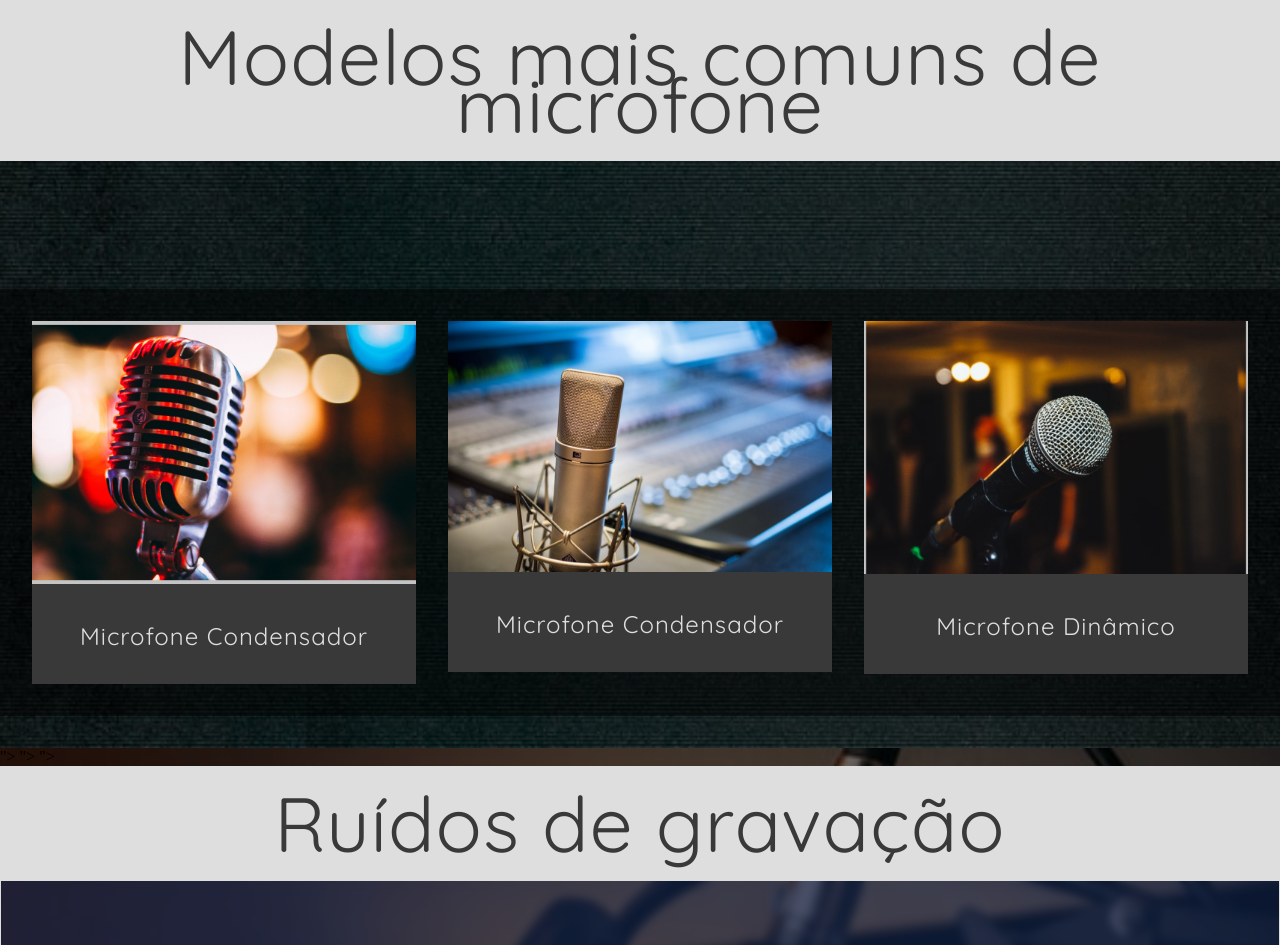
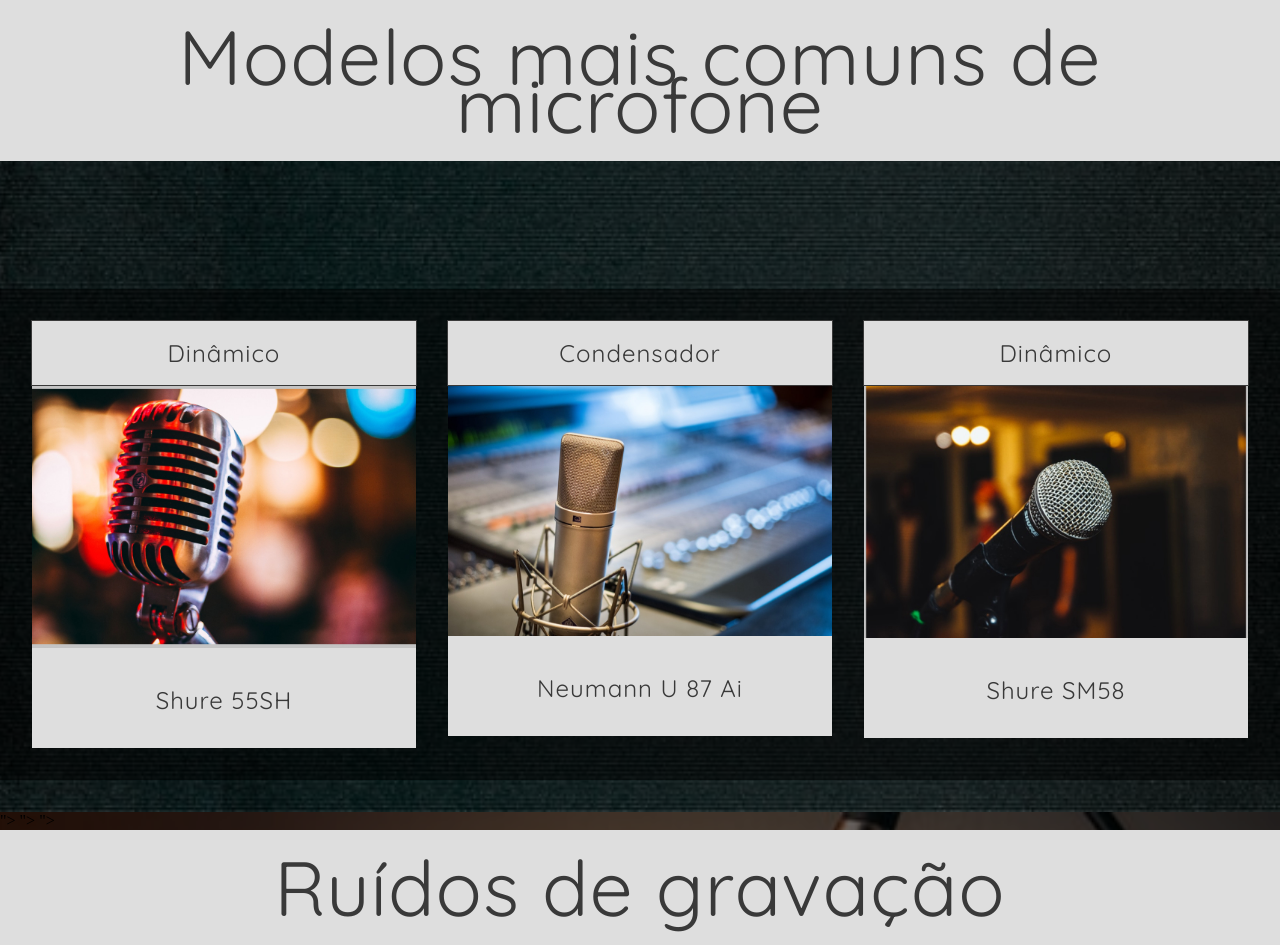
Before and after one commit to leoalexdeveloper/manual, a PHP site: page / in a window 1280 px wide. Shown: the part 1059-2004 px from the top of the page. Run offline with PHP 8.4, Linux system fonts and the light colour scheme; some libraries are stand-ins or nearby versions.

Commit message:
change card color letter and background

```diff
--- a/App/View/Html/Manual/Body.php
+++ b/App/View/Html/Manual/Body.php
@@ -29,7 +29,8 @@
     <div class="dark-layer"></div>
     <h1 class="title-margin-top-fix">Modelos mais comuns de microfone</h1>
     <div class="card-envelope">
-    <article class="c-card" data-model="condensador">
+    <article class="c-card" data-model="dinamico">
+    <p>Dinâmico</p>
         <picture>
             <source media="(max-width:1024px)" srcset="<?php echo SITE . "Public/Img/Manual/1024/Microfone-condenser-2.jpg"; ?>">
             <source media="(max-width:768px)" srcset="<?php echo SITE . "Public/Img/Manual/768/Microfone-condenser-2.jpg"; ?>">
@@ -37,9 +38,10 @@
             <img src="<?php echo SITE . "Public/Img/Manual/Microfone-condenser-2.jpg"; ?>" alt="">
         </picture>
 
-        <h3>Microfone Condensador</h3>
+        <h3>Shure 55SH</h3>
     </article>
     <article class="c-card" data-model="condensador">
+    <p>Condensador</p>
     <picture>
             <source media="(max-width:1024px)" srcset="<?php echo SITE . "Public/Img/Manual/1024/Microfone-condenser-1.jpg"; ?>">
             <source media="(max-width:768px)" srcset="<?php echo SITE . "Public/Img/Manual/768/Microfone-condenser-1.jpg"; ?>">
@@ -47,9 +49,10 @@
             <img src="<?php echo SITE . "Public/Img/Manual/Microfone-condenser-1.jpg"; ?>" alt="">
         </picture>
 
-        <h3>Microfone Condensador</h3>
+        <h3>Neumann U 87 Ai</h3>
     </article>
     <article class="c-card" data-model="dinamico">
+    <p>Dinâmico</p>
     <picture>
             <source media="(max-width:1024px)" srcset="<?php echo SITE . "Public/Img/Manual/1024/Microfone-dinamico-1.jpg"; ?>">
             <source media="(max-width:768px)" srcset="<?php echo SITE . "Public/Img/Manual/768/Microfone-dinamico-1.jpg"; ?>">
@@ -57,7 +60,7 @@
             <img src="<?php echo SITE . "Public/Img/Manual/Microfone-dinamico-1.jpg"; ?>" alt="">
         </picture>
 
-        <h3>Microfone Dinâmico</h3>
+        <h3>Shure SM58</h3>
     </article>
     </div>
 </section>
--- a/Public/Css/Manual/Manual.css
+++ b/Public/Css/Manual/Manual.css
@@ -1,5 +1,6 @@
 @import url("https://fonts.googleapis.com/css2?family=Quicksand:wght@700&display=swap");
 @import url("https://fonts.googleapis.com/css2?family=Quicksand:wght@400;700&display=swap");
+@import url("https://fonts.googleapis.com/css2?family=Quicksand:wght@300;400;700&display=swap");
 @import url("https://fonts.googleapis.com/css2?family=Quicksand:wght@300;400;700&display=swap");
 @import url("https://fonts.googleapis.com/css2?family=Quicksand:wght@300;400;700&display=swap");
 @import url("https://fonts.googleapis.com/css2?family=Quicksand:wght@300;400;500;700&display=swap");
@@ -317,7 +318,7 @@ p {
   -ms-flex-wrap: wrap;
       flex-wrap: wrap;
   padding: 1rem;
-  background: rgba(0, 0, 0, 0.5);
+  background-color: rgba(0, 0, 0, 0.5);
   margin-top: 10%;
 }
 
@@ -328,7 +329,7 @@ p {
       -ms-flex-positive: 1;
           flex-grow: 1;
   margin: 1rem;
-  background-color: #393939;
+  background-color: #DEDEDE;
   text-align: center;
   cursor: pointer;
   -webkit-transition: 0.2s ease-in;
@@ -358,6 +359,22 @@ p {
      object-position: center;
 }
 
+.card-envelope .c-card > p {
+  width: 100%;
+  height: auto;
+  font-family: "Quicksand", sans-serif;
+  font-size: clamp(0.2rem, calc(0.7rem + 1vw), 2rem);
+  font-style: initial;
+  font-variant: initial;
+  font-weight: initial;
+  color: #393939;
+  line-height: 2rem;
+  letter-spacing: 1px;
+  padding: 1rem;
+  background-color: #DEDEDE;
+  outline: 0.1rem solid #393939;
+}
+
 .card-envelope .c-card > h3 {
   width: 100%;
   height: auto;
@@ -366,7 +383,7 @@ p {
   font-style: initial;
   font-variant: initial;
   font-weight: initial;
-  color: #DEDEDE;
+  color: #393939;
   line-height: 2rem;
   letter-spacing: 1px;
   padding: 2rem;
@@ -398,11 +415,6 @@ p {
 .card-envelope .c-card:hover {
   -webkit-transform: scale(1.05);
           transform: scale(1.05);
-  background-color: #DEDEDE;
-}
-
-.card-envelope .c-card:hover > h3 {
-  color: #393939;
 }
 
 @media print {
--- a/Public/Css/Manual/Manual.scss
+++ b/Public/Css/Manual/Manual.scss
@@ -205,7 +205,7 @@ p{
     @include size(100%, auto);
     @include flex(row, space-around, flex-start, wrap);
     padding:1rem;
-    background:rgba(0,0,0,0.5);
+    background-color: rgba(0,0,0,0.5);
     margin-top: 10%;
 
     .c-card{
@@ -213,7 +213,7 @@ p{
 
         flex-grow: 1;
         margin:1rem;
-        background-color: #393939;
+        background-color: #DEDEDE;
         text-align:center;
         cursor:pointer;
 
@@ -230,6 +230,24 @@ p{
         }
 
         @import url('https://fonts.googleapis.com/css2?family=Quicksand:wght@300;400;700&display=swap');
+        & > p{
+            @include size(100%, auto);
+            @include font('Quicksand',
+                        sans-serif,
+                        clamp(0.2rem, calc(0.7rem + 1vw), 2rem),
+                        initial,
+                        initial,
+                        initial,
+                        #393939,
+                        2rem,
+                        1px
+                        );
+            padding:1rem;
+            background-color:#DEDEDE;
+            outline: 0.1rem solid #393939;
+        }
+
+        @import url('https://fonts.googleapis.com/css2?family=Quicksand:wght@300;400;700&display=swap');
         & > h3{
             @include size(100%, auto);
             @include font('Quicksand',
@@ -238,7 +256,7 @@ p{
                         initial,
                         initial,
                         initial,
-                        #DEDEDE,
+                        #393939,
                         2rem,
                         1px
                         );
@@ -265,12 +283,6 @@ p{
         transition:0.2s ease-in;
         &:hover{
             transform:scale(1.05);
-            background-color: #DEDEDE;
-
-            & > h3{
-                color:#393939;
-            }
-
         }
     }
 
```
Also changed, not shown: 1 other file.
